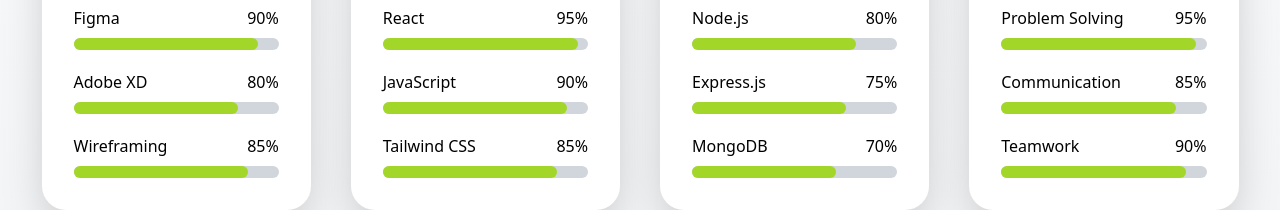
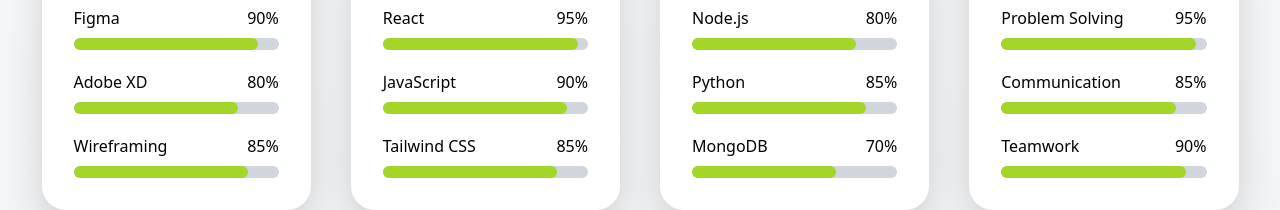
Before and after one commit to swprograming/devspark.sol, a React (Vite) app: page / in a window 1280 px wide. Shown: the part 1864-2074 px from the top of the page. Built offline with nearby package versions, Linux system fonts and the light colour scheme.

Commit message:
update skill

```diff
--- a/src/componets/Skill.jsx
+++ b/src/componets/Skill.jsx
@@ -25,7 +25,7 @@ const skillsData = [
     icon: <FaServer className="text-3xl mb-4 text-[#A2D729]" />,
     skills: [
       { name: "Node.js", level: 80 },
-      { name: "Express.js", level: 75 },
+      { name: "Python", level: 85 },
       { name: "MongoDB", level: 70 },
     ],
   },
```
